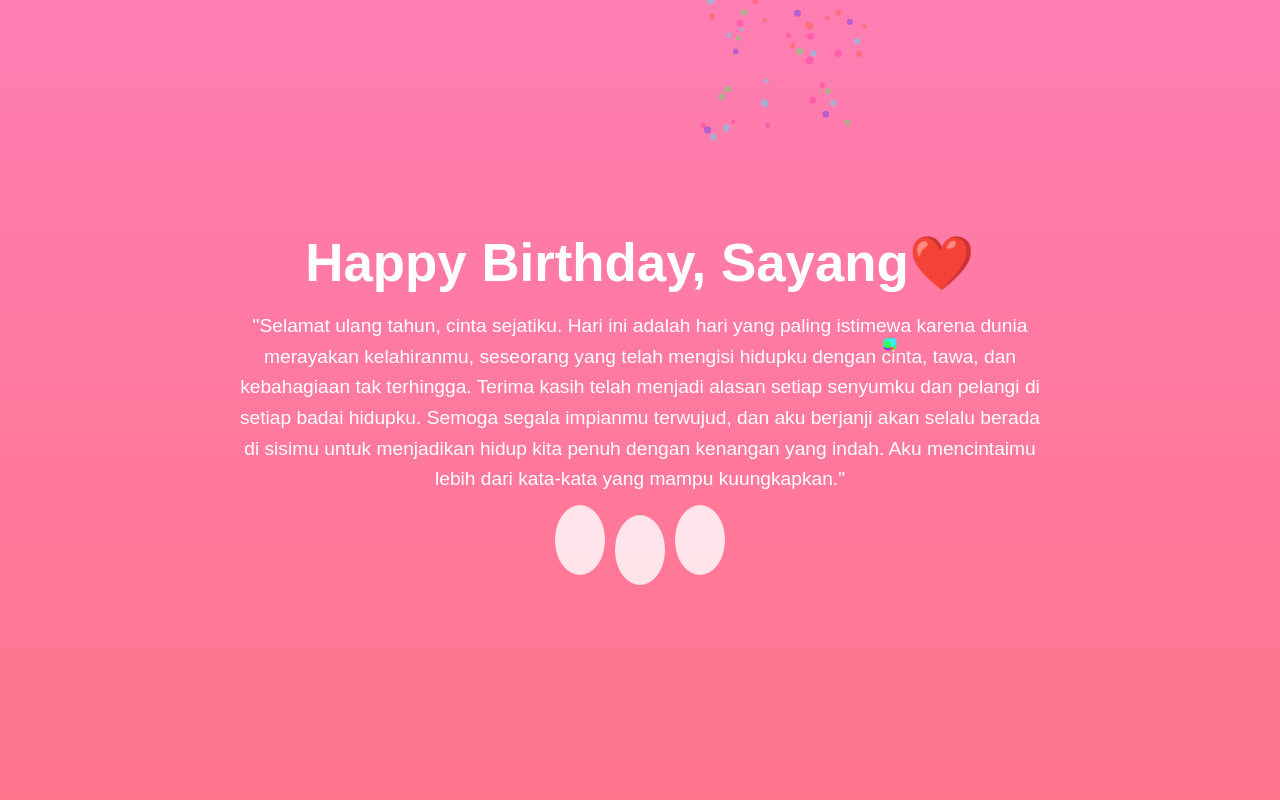
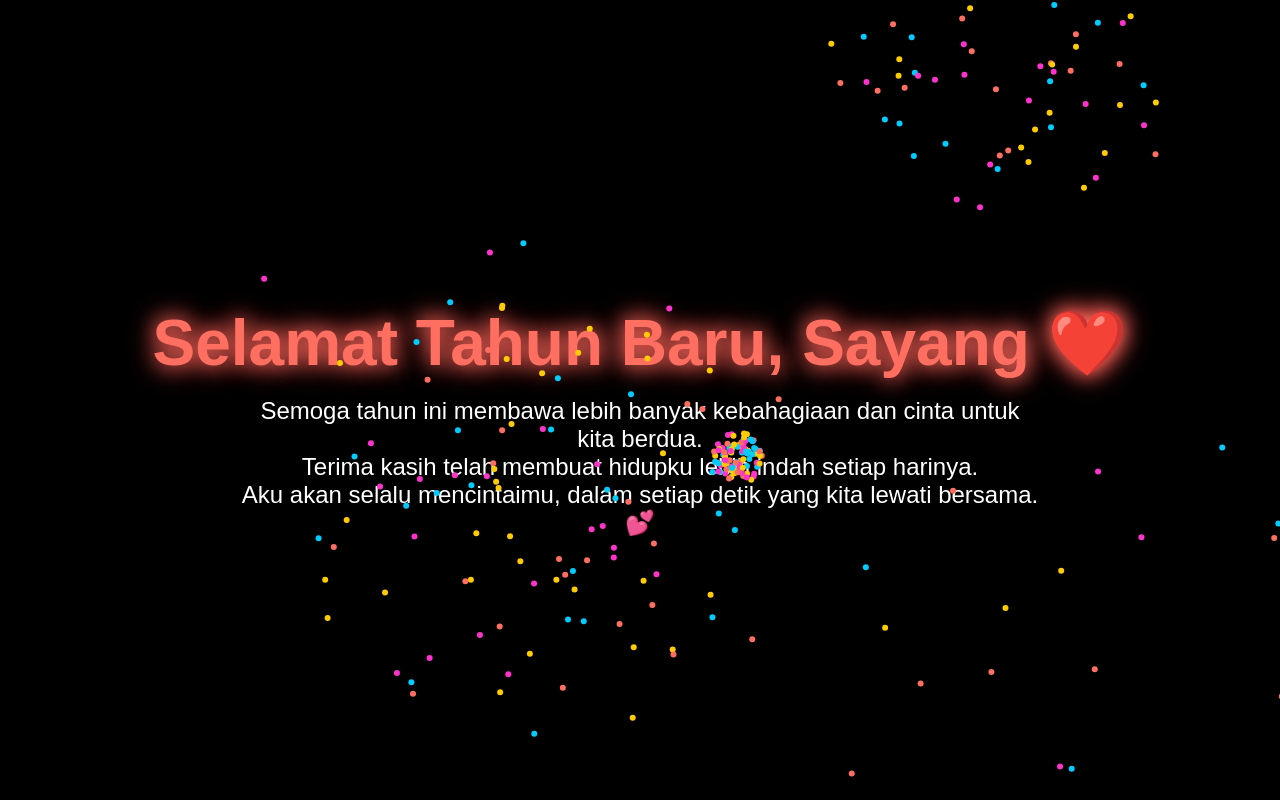
Before and after one commit to junaeidy/junaeidy.github.io, a plain HTML site: page index.html in a window 1280 px wide. Drawn offline with Linux system fonts and the light colour scheme.

Commit message:
Happy New Year

```diff
--- a/index.html
+++ b/index.html
@@ -3,178 +3,136 @@
 <head>
     <meta charset="UTF-8">
     <meta name="viewport" content="width=device-width, initial-scale=1.0">
-  <title>Happy Birthday Surprise</title>
-  <link rel="stylesheet" href="style.css">
-  <script defer src="script.js"></script>
+    <title>Selamat Tahun Baru Sayang</title>
+    <style>
+        body {
+            margin: 0;
+            padding: 0;
+            overflow: hidden;
+            font-family: 'Arial', sans-serif;
+            background: #000;
+            color: #fff;
+            display: flex;
+            justify-content: center;
+            align-items: center;
+            flex-direction: column;
+            height: 100vh;
+        }
+
+        h1 {
+            font-size: 4rem;
+            text-align: center;
+            color: #ff6f61;
+            text-shadow: 0 0 20px #ff6f61, 0 0 30px #ff4b4b;
+            margin-bottom: 1rem;
+        }
+
+        p {
+            font-size: 1.5rem;
+            text-align: center;
+            color: #fff;
+            max-width: 800px;
+            margin: 0 1rem;
+        }
+
+        canvas {
+            position: absolute;
+            top: 0;
+            left: 0;
+        }
+    </style>
 </head>
 <body>
-    <audio id="birthday-music" autoplay loop>
-        <source src="Selamat.mp3" type="audio/mp3">
-    </audio>
-  <div class="container">
-    <div id="countdown-container">
-      <h1 class="countdown-title">Sesuatu yang spesial akan hadir dalam:</h1>
-      <div id="countdown">
-        <div><span id="days">00</span><span>Days</span></div>
-        <div><span id="hours">00</span><span>Hours</span></div>
-        <div><span id="minutes">00</span><span>Minutes</span></div>
-        <div><span id="seconds">00</span><span>Seconds</span></div>
-      </div>
-    </div>
+    <canvas id="fireworks"></canvas>
+    <h1>Selamat Tahun Baru, Sayang ❤️</h1>
+        <p>Semoga tahun ini membawa lebih banyak kebahagiaan dan cinta untuk kita berdua.</p>
+        <p>Terima kasih telah membuat hidupku lebih indah setiap harinya.</p>
+        <p>Aku akan selalu mencintaimu, dalam setiap detik yang kita lewati bersama. 💕</p>
+        <!-- <button onclick="showMoreLove()">Klik untuk Kejutan!</button>
+        <p id="extra-love" style="display:none; font-size: 1.2rem; margin-top: 20px;">Kamu adalah alasan aku tersenyum, setiap hari. 😘</p> -->
 
-
-    <div id="birthday-card" class="hidden">
-      <h1 class="birthday-title">Happy Birthday, Sayang❤️</h1>
-      <p class="birthday-message">"Selamat ulang tahun, cinta sejatiku. Hari ini adalah hari yang paling istimewa karena dunia merayakan kelahiranmu, seseorang yang telah mengisi hidupku dengan cinta, tawa, dan kebahagiaan tak terhingga. Terima kasih telah menjadi alasan setiap senyumku dan pelangi di setiap badai hidupku. Semoga segala impianmu terwujud, dan aku berjanji akan selalu berada di sisimu untuk menjadikan hidup kita penuh dengan kenangan yang indah. Aku mencintaimu lebih dari kata-kata yang mampu kuungkapkan."</p>
-      <div class="balloons">
-        <div class="balloon"></div>
-        <div class="balloon"></div>
-        <div class="balloon"></div>
-      </div>
-    </div>
-
-    <canvas id="fireworks"></canvas>
-    </div>
-  </div>
     <script>
-    document.addEventListener('contextmenu', function(event) {
-            event.preventDefault(); // Mencegah munculnya menu konteks (klik kanan)
-        });
-    document.addEventListener('DOMContentLoaded', () => {
+      function showMoreLove() {
+            const extraLove = document.getElementById('extra-love');
+            if (extraLove.style.display === 'none') {
+                extraLove.style.display = 'block';
+            } else {
+                extraLove.style.display = 'none';
+            }
+        }
         const canvas = document.getElementById('fireworks');
         const ctx = canvas.getContext('2d');
-      const countdownContainer = document.getElementById('countdown-container');
-      const birthdayCard = document.getElementById('birthday-card');
-      const countdownElements = {
-        days: document.getElementById('days'),
-        hours: document.getElementById('hours'),
-        minutes: document.getElementById('minutes'),
-        seconds: document.getElementById('seconds'),
-      };
 
         canvas.width = window.innerWidth;
         canvas.height = window.innerHeight;
 
-      const fireworks = [];
-      const colors = ['#ff5733', '#33ff57', '#5733ff', '#ff33a8', '#33f0ff'];
-      let fireworksInterval;
+        let particles = [];
 
-      function random(min, max) {
-        return Math.random() * (max - min) + min;
+        class Particle {
+            constructor(x, y, color, speed, angle, lifetime) {
+                this.x = x;
+                this.y = y;
+                this.color = color;
+                this.speed = speed;
+                this.angle = angle;
+                this.lifetime = lifetime;
+                this.age = 0;
             }
 
-      class Firework {
-        constructor(x, y) {
-          this.x = x;
-          this.y = y;
-          this.particles = [];
-          for (let i = 0; i < 50; i++) {
-            this.particles.push(new Particle(this.x, this.y));
+            update() {
+                this.x += Math.cos(this.angle) * this.speed;
+                this.y += Math.sin(this.angle) * this.speed;
+                this.age++;
+            }
+
+            draw() {
+                ctx.fillStyle = this.color;
+                ctx.beginPath();
+                ctx.arc(this.x, this.y, 3, 0, Math.PI * 2);
+                ctx.fill();
+            }
+
+            isDead() {
+                return this.age >= this.lifetime;
             }
         }
 
-        update() {
-          this.particles.forEach((particle, index) => {
-            if (particle.alpha <= 0) {
-              this.particles.splice(index, 1);
-            } else {
-              particle.update();
+        function createFirework(x, y) {
+            const colors = ['#ff6f61', '#ffcc00', '#00ccff', '#ff33cc'];
+            for (let i = 0; i < 100; i++) {
+                const angle = Math.random() * Math.PI * 2;
+                const speed = Math.random() * 4 + 1;
+                const color = colors[Math.floor(Math.random() * colors.length)];
+                const lifetime = Math.random() * 50 + 50;
+
+                particles.push(new Particle(x, y, color, speed, angle, lifetime));
             }
-          });
-        }
-
-        draw() {
-          this.particles.forEach(particle => particle.draw());
-        }
-      }
-
-      class Particle {
-        constructor(x, y) {
-          this.x = x;
-          this.y = y;
-          this.radius = random(2, 4);
-          this.color = colors[Math.floor(Math.random() * colors.length)];
-          this.velocityX = random(-3, 3);
-          this.velocityY = random(-3, 3);
-          this.alpha = 1;
-        }
-
-        update() {
-          this.x += this.velocityX;
-          this.y += this.velocityY;
-          this.alpha -= 0.02;
-        }
-
-        draw() {
-          ctx.save();
-          ctx.globalAlpha = this.alpha;
-          ctx.beginPath();
-          ctx.arc(this.x, this.y, this.radius, 0, Math.PI * 2);
-          ctx.fillStyle = this.color;
-          ctx.fill();
-          ctx.closePath();
-          ctx.restore();
-        }
-      }
-
-      function createFirework() {
-        fireworks.push(new Firework(random(0, canvas.width), random(0, canvas.height)));
         }
 
         function animate() {
             ctx.clearRect(0, 0, canvas.width, canvas.height);
-        fireworks.forEach((firework, index) => {
-          if (firework.particles.length === 0) {
-            fireworks.splice(index, 1);
-          } else {
-            firework.update();
-            firework.draw();
+
+            particles.forEach((particle, index) => {
+                particle.update();
+                particle.draw();
+                if (particle.isDead()) {
+                    particles.splice(index, 1);
                 }
             });
+
+            if (Math.random() < 0.05) {
+                createFirework(Math.random() * canvas.width, Math.random() * canvas.height);
+            }
+
             requestAnimationFrame(animate);
         }
 
-      // Countdown Logic
-      const countdownDate = new Date("2024-12-17T00:00:00").getTime();
-
-      function updateCountdown() {
-        const now = new Date().getTime();
-        const distance = countdownDate - now;
-
-        if (distance <= 0) {
-          clearInterval(countdownInterval);
-          countdownContainer.style.display = 'none';
-          birthdayCard.classList.remove('hidden');
-          startFireworks(); // Mulai kembang api
-          return;
-        }
-
-        const days = Math.floor(distance / (1000 * 60 * 60 * 24));
-        const hours = Math.floor((distance % (1000 * 60 * 60 * 24)) / (1000 * 60 * 60));
-        const minutes = Math.floor((distance % (1000 * 60 * 60)) / (1000 * 60));
-        const seconds = Math.floor((distance % (1000 * 60)) / 1000);
-
-        countdownElements.days.textContent = days.toString().padStart(2, '0');
-        countdownElements.hours.textContent = hours.toString().padStart(2, '0');
-        countdownElements.minutes.textContent = minutes.toString().padStart(2, '0');
-        countdownElements.seconds.textContent = seconds.toString().padStart(2, '0');
-      }
-
-      function startFireworks() {
-        fireworksInterval = setInterval(createFirework, 500);
         animate();
-      }
-
-      const countdownInterval = setInterval(updateCountdown, 1000);
-      updateCountdown();
 
         window.addEventListener('resize', () => {
             canvas.width = window.innerWidth;
             canvas.height = window.innerHeight;
         });
-    });
     </script>
-
-  </div>
 </body>
 </html>
```
Lines whose indentation alone changed are shown as unchanged.
